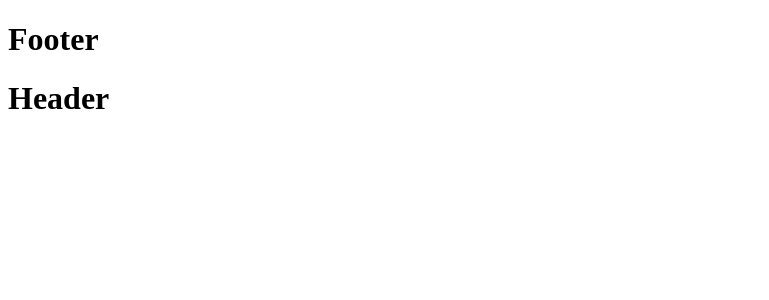
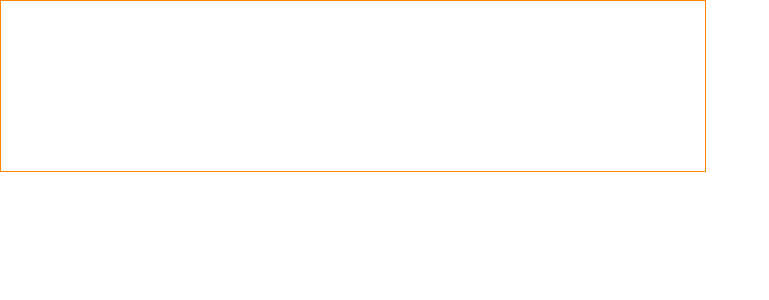
Before and after one commit to CondominiosUP/frontend, a React (Create React App) app: page / in a window 1280 px wide. Shown: the top 300 px of the page, without its empty margins (0-769 px from the left). Built offline with nearby package versions, Linux system fonts and the light colour scheme.

Commit message:
add/successMessage component done

```diff
--- a/src/App.js
+++ b/src/App.js
@@ -1,13 +1,11 @@
-import Header from "./components/Footer";
-import Footer from "./components/Header";
-
+import SuccessMessage from "./components/SuccessMessage";
+import "./scss/App.scss";
 
 function App() {
   return (
-    <div>
-    <Header/>
-    <Footer/>
-    </div>
+    <>
+      <SuccessMessage />
+    </>
   );
 }
 
--- /dev/null
+++ b/src/components/SuccessMessage.js
@@ -0,0 +1,9 @@
+function SuccessMessage(props) {
+  return (
+    <>
+      <button className="Button">{props.SuccessMessage}</button>
+    </>
+  );
+}
+
+export default SuccessMessage;
--- a/src/scss/App.scss
+++ b/src/scss/App.scss
@@ -1,5 +1,5 @@
 @import "./components/globals.scss";
-
+@import "./components/successMessage.scss";
 
 html {
 	font-size: 62.5%; // 1rem === 10px;
--- a/src/scss/components/_globals.scss
+++ b/src/scss/components/_globals.scss
@@ -3,8 +3,7 @@ $Colour-orange: #FB8500;
 $Colour-white: #fff;
 $Colour-dark-blue: #023047;
 $Colour-clear-blue: #8ECAE6;
-$Gradient-orange-clearblue: linear-gradient(90deg, rgba(251,133,0,1) 0%, rgba(142,202,230,1) 100%);;
-
+$Gradient-orange-clearblue: linear-gradient(90deg, rgba(251,133,0,1) 0%, rgba(142,202,230,1) 100%);
 
 /* Fonts sizing and family */
 $Font-family: "Roboto";
--- /dev/null
+++ b/src/scss/components/_successMessage.scss
@@ -0,0 +1,14 @@
+.Button{
+  color: $Colour-orange;
+  background-color: $Colour-white;
+  border: 1px solid $Colour-orange;
+  width: 70.6rem;
+  height: 17.2rem;
+  font-weight: bold;
+  font-size: 3.2rem;
+  line-height: 3.7rem;
+}
+
+.Button:hover{
+  cursor: pointer;
+}
```
